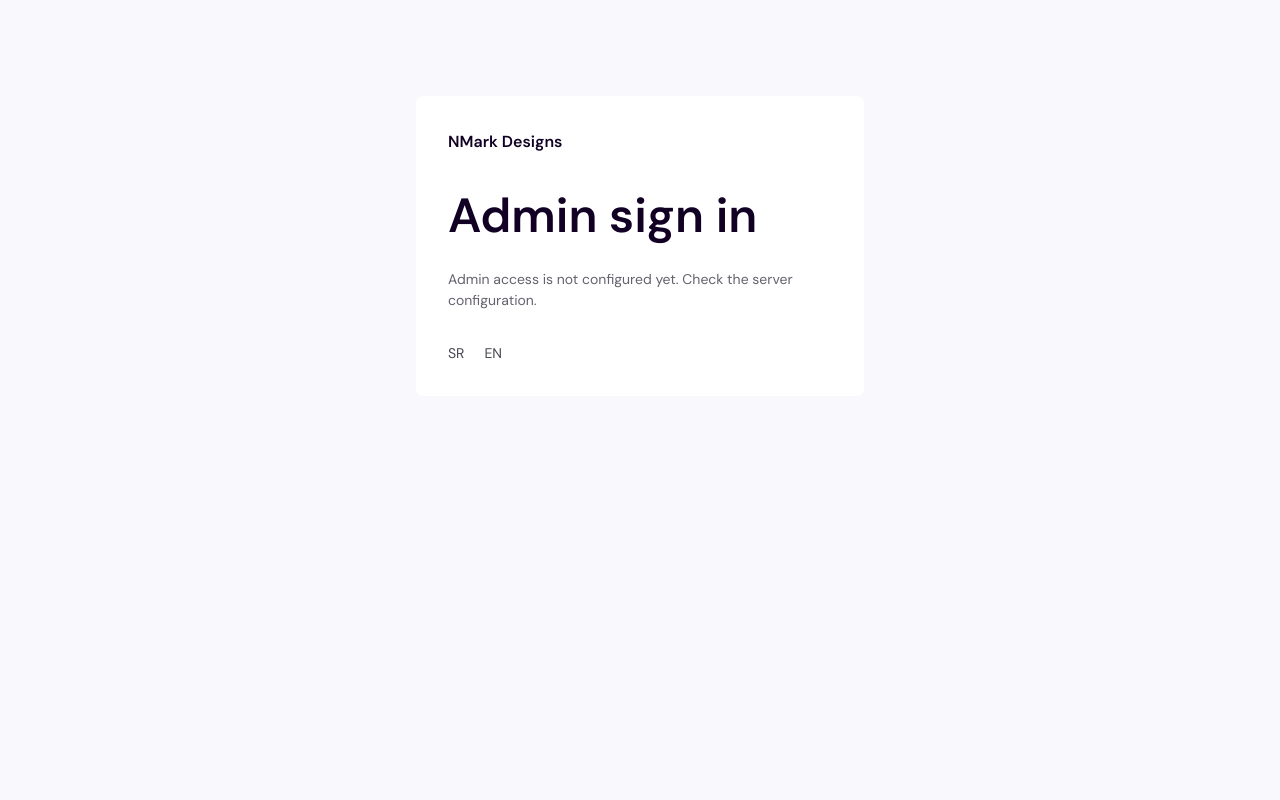
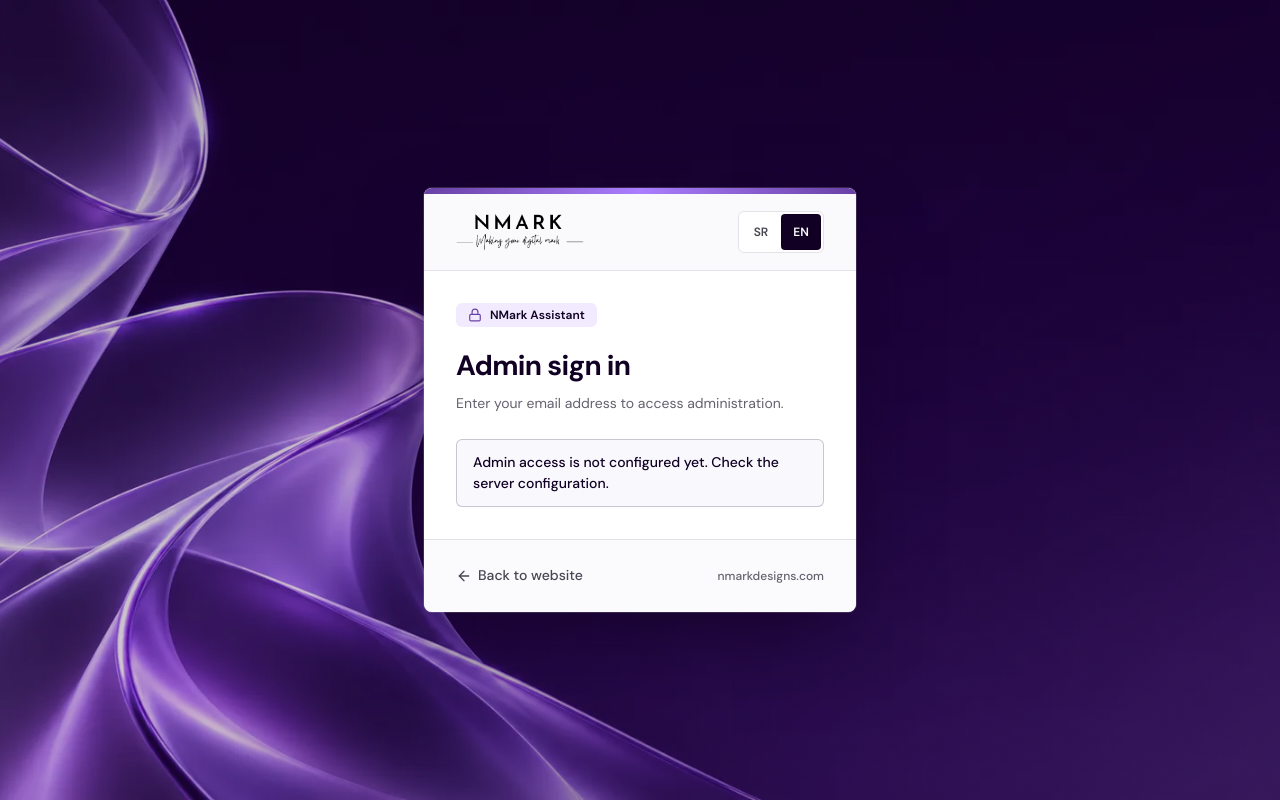
Before and after one commit to nikola93kg/nmarkdesigns, a Next.js app: page /admin/en/login in a window 1280 px wide. Built offline with nearby package versions, Linux system fonts and the light colour scheme; no server answers.

Commit message:
feat: redesign admin login page with custom background

```diff
--- a/app/admin/[locale]/login/page.tsx
+++ b/app/admin/[locale]/login/page.tsx
@@ -1,14 +1,113 @@
+import Image from "next/image";
 import Link from "next/link";
 import { notFound, redirect } from "next/navigation";
+import { ArrowLeft, Lock } from "lucide-react";
 import { Container } from "@/components/ui/Container";
 import { LoginForm } from "@/components/admin/SessionControls";
 import { adminCopy } from "@/content/chatbot/admin-copy";
-import { isLocale } from "@/lib/i18n";
+import { isLocale, locales } from "@/lib/i18n";
 import { adminReady } from "@/lib/chatbot/admin/config";
 import { requireOwner } from "@/lib/chatbot/admin/access";
+
 export default async function Login({ params, searchParams }: { params: Promise<{ locale: string }>; searchParams: Promise<Record<string, string | string[] | undefined>> }) {
   const { locale } = await params; if (!isLocale(locale)) notFound(); const copy = adminCopy[locale]; const query = await searchParams; const ready = adminReady();
   let signedIn = false; if (ready) { try { await requireOwner(); signedIn = true; } catch { /* Show login, never private data. */ } }
   if (signedIn) redirect(`/admin/${locale}/`);
-  return <main className="py-16 sm:py-24"><Container><section className="mx-auto max-w-md rounded-card bg-surface p-6 sm:p-8"><Link href={`/${locale}/`} className="text-body font-semibold text-brand">NMark Designs</Link><h1 className="mt-8 text-heading font-semibold text-brand">{copy.login}</h1>{ready ? <LoginForm locale={locale} initialSent={query.sent === "1"} initialError={Boolean(query.error)} /> : <p role="status" className="mt-6 text-small text-muted">{copy.unavailable}</p>}<nav aria-label={copy.language} className="mt-8 flex gap-5 text-small"><Link href="/admin/sr/login/" lang="sr" aria-current={locale === "sr" ? "page" : undefined}>SR</Link><Link href="/admin/en/login/" lang="en" aria-current={locale === "en" ? "page" : undefined}>EN</Link></nav></section></Container></main>;
+
+  return (
+    <main className="relative flex min-h-dvh items-center justify-center overflow-hidden bg-brand py-12 sm:py-16">
+      <div aria-hidden="true" className="pointer-events-none absolute inset-0">
+        <Image
+          src="/images/login-bg.webp"
+          alt=""
+          fill
+          priority
+          sizes="100vw"
+          className="object-cover object-left sm:object-center"
+        />
+        <div className="absolute inset-0 bg-gradient-to-br from-brand/35 via-brand/20 to-brand/65" />
+      </div>
+
+      <Container className="relative z-10 w-full">
+        <section
+          aria-labelledby="admin-login-title"
+          className="mx-auto w-full max-w-[27rem] overflow-hidden rounded-card bg-surface shadow-[0_28px_72px_-16px_rgba(17,0,36,0.8)] ring-1 ring-white/15"
+        >
+          <div aria-hidden="true" className="h-1.5 w-full bg-gradient-to-r from-focus via-accent to-focus" />
+
+          <div className="flex items-center justify-between gap-4 border-b border-border bg-surface-muted/80 px-6 py-4 sm:px-8">
+            <Link
+              href={`/${locale}/`}
+              className="inline-flex min-h-11 items-center text-brand transition-opacity hover:opacity-80"
+            >
+              <Image
+                src="/logo/nmark-wordmark.png"
+                alt="NMark Designs"
+                width={785}
+                height={234}
+                sizes="128px"
+                className="h-auto w-28 sm:w-32"
+              />
+            </Link>
+
+            <nav aria-label={copy.language} className="inline-flex items-center rounded-control border border-border bg-surface p-0.5 text-small">
+              {locales.map((targetLocale) => {
+                const active = targetLocale === locale;
+                return (
+                  <Link
+                    key={targetLocale}
+                    href={`/admin/${targetLocale}/login/`}
+                    lang={targetLocale}
+                    aria-current={active ? "page" : undefined}
+                    className={`inline-flex min-h-9 min-w-10 items-center justify-center rounded-[calc(var(--radius-control)-2px)] px-2.5 text-xs font-semibold transition-colors ${
+                      active
+                        ? "bg-brand text-on-brand"
+                        : "text-ink hover:bg-accent-soft hover:text-brand"
+                    }`}
+                  >
+                    {targetLocale.toUpperCase()}
+                  </Link>
+                );
+              })}
+            </nav>
+          </div>
+
+          <div className="px-6 py-7 sm:px-8 sm:py-8">
+            <div className="inline-flex items-center gap-2 rounded-control bg-accent-soft px-3 py-1 text-xs font-semibold text-brand">
+              <Lock aria-hidden="true" className="size-3.5 text-focus" />
+              <span>NMark Assistant</span>
+            </div>
+
+            <h1 id="admin-login-title" className="mt-4 text-2xl font-bold tracking-tight text-brand sm:text-[1.75rem]">
+              {copy.login}
+            </h1>
+            <p className="mt-2 text-small leading-relaxed text-muted">
+              {copy.loginSubtitle}
+            </p>
+
+            {ready ? (
+              <LoginForm locale={locale} initialSent={query.sent === "1"} initialError={Boolean(query.error)} />
+            ) : (
+              <p role="status" className="mt-6 rounded-control border border-brand/20 bg-surface-muted px-4 py-3 text-small font-medium text-brand">
+                {copy.unavailable}
+              </p>
+            )}
+          </div>
+
+          <div className="flex items-center justify-between gap-4 border-t border-border bg-surface-muted/70 px-6 py-3.5 text-small sm:px-8">
+            <Link
+              href={`/${locale}/`}
+              className="inline-flex min-h-11 items-center gap-1.5 font-medium text-ink transition-colors hover:text-brand"
+            >
+              <ArrowLeft aria-hidden="true" className="size-4 shrink-0" />
+              <span>{copy.backToSite}</span>
+            </Link>
+            <span className="text-xs font-medium text-muted" translate="no">
+              nmarkdesigns.com
+            </span>
+          </div>
+        </section>
+      </Container>
+    </main>
+  );
 }
--- a/content/chatbot/admin-copy.ts
+++ b/content/chatbot/admin-copy.ts
@@ -1,6 +1,6 @@
 import type { Localized } from "@/lib/i18n";
 interface AdminCopy {
-  title: string; overview: string; conversations: string; leads: string; login: string; signOut: string;
+  title: string; overview: string; conversations: string; leads: string; login: string; loginSubtitle: string; emailPlaceholder: string; backToSite: string; signOut: string;
   email: string; sendLink: string; sent: string; unavailable: string; error: string; loading: string;
   empty: string; period: string; days7: string; days30: string; trend: string; date: string; language: string;
   messages: string; inquiry: string; lastActivity: string; open: string; status: string; delivery: string;
@@ -16,8 +16,8 @@ interface AdminCopy {
 }
 export const adminCopy: Localized<AdminCopy> = {
   sr: {
-    title: "NMark Assistant — administracija", overview: "Pregled", conversations: "Razgovori", leads: "Upiti", login: "Admin prijava", signOut: "Odjavi se",
-    email: "Email adresa", sendLink: "Pošalji link za prijavu", sent: "Proverite inbox. Ako je adresa odobrena, link za prijavu važi 10 minuta.", unavailable: "Admin pristup trenutno nije podešen. Proverite konfiguraciju servera.", error: "Prijava nije uspela ili je link istekao. Pokušajte ponovo.", loading: "Obrada…",
+    title: "NMark Assistant — administracija", overview: "Pregled", conversations: "Razgovori", leads: "Upiti", login: "Admin prijava", loginSubtitle: "Unesite email adresu za pristup administraciji.", emailPlaceholder: "ime@nmarkdesigns.com", backToSite: "Nazad na sajt", signOut: "Odjavi se",
+    email: "Email adresa", sendLink: "Pošalji link za prijavu", sent: "Proverite inbox. Ako je adresa odobrena, link za prijavu važi 10 minuta.", unavailable: "Admin pristup trenutno nije podešen. Proverite konfiguraciju servera.", error: "Neuspešna prijava.", loading: "Obrada…",
     empty: "Nema podataka za izabrane filtere.", period: "Period", days7: "Poslednjih 7 dana", days30: "Poslednjih 30 dana", trend: "Dnevni pregled", date: "Datum", language: "Jezik", messages: "Poruke", inquiry: "Upit", lastActivity: "Poslednja aktivnost", open: "Otvori", status: "Status", delivery: "Email obaveštenje",
     filter: "Primeni filtere", reset: "Ukloni filtere", all: "Svi", withLead: "Sa upitom", withoutLead: "Bez upita", from: "Od datuma", to: "Do datuma", next: "Sledeća strana", first: "Prva strana", back: "Nazad na listu", name: "Ime / email", service: "Usluga", budget: "Budžet", timeframe: "Rok",
     details: "Detalji upita", transcript: "Transkript", consent: "Evidencija saglasnosti", truncated: "Prikazano je prvih 500 poruka.", note: "Interna beleška", save: "Sačuvaj izmene", saved: "Izmene su sačuvane.",
@@ -30,8 +30,8 @@ export const adminCopy: Localized<AdminCopy> = {
     errors: { INVALID_INPUT: "Proverite podatke i potvrdu radnje.", BUSY: "Obrada je u toku. Sačekajte pa pokušajte ponovo.", UNAUTHORIZED: "Prijava je istekla. Prijavite se ponovo.", NOT_FOUND: "Zapis nije pronađen.", FORBIDDEN: "Radnja nije dozvoljena sa ovog porekla.", UNAVAILABLE: "Podaci trenutno nisu dostupni. Pokušajte ponovo." },
   },
   en: {
-    title: "NMark Assistant — administration", overview: "Overview", conversations: "Conversations", leads: "Inquiries", login: "Admin sign in", signOut: "Sign out",
-    email: "Email address", sendLink: "Send sign-in link", sent: "Check your inbox. If the address is approved, the sign-in link expires in 10 minutes.", unavailable: "Admin access is not configured yet. Check the server configuration.", error: "Sign-in failed or the link expired. Please try again.", loading: "Processing…",
+    title: "NMark Assistant — administration", overview: "Overview", conversations: "Conversations", leads: "Inquiries", login: "Admin sign in", loginSubtitle: "Enter your email address to access administration.", emailPlaceholder: "name@nmarkdesigns.com", backToSite: "Back to website", signOut: "Sign out",
+    email: "Email address", sendLink: "Send sign-in link", sent: "Check your inbox. If the address is approved, the sign-in link expires in 10 minutes.", unavailable: "Admin access is not configured yet. Check the server configuration.", error: "Sign-in failed.", loading: "Processing…",
     empty: "No data matches these filters.", period: "Period", days7: "Last 7 days", days30: "Last 30 days", trend: "Daily overview", date: "Date", language: "Language", messages: "Messages", inquiry: "Inquiry", lastActivity: "Last activity", open: "Open", status: "Status", delivery: "Email notification",
     filter: "Apply filters", reset: "Clear filters", all: "All", withLead: "With inquiry", withoutLead: "Without inquiry", from: "From date", to: "To date", next: "Next page", first: "First page", back: "Back to list", name: "Name / email", service: "Service", budget: "Budget", timeframe: "Timeframe",
     details: "Inquiry details", transcript: "Transcript", consent: "Consent record", truncated: "Showing the first 500 messages.", note: "Internal note", save: "Save changes", saved: "Changes saved.",
```
Also changed, not shown: components/admin/SessionControls.tsx (+15 -6 lines), public/images/login-bg.webp (added).
